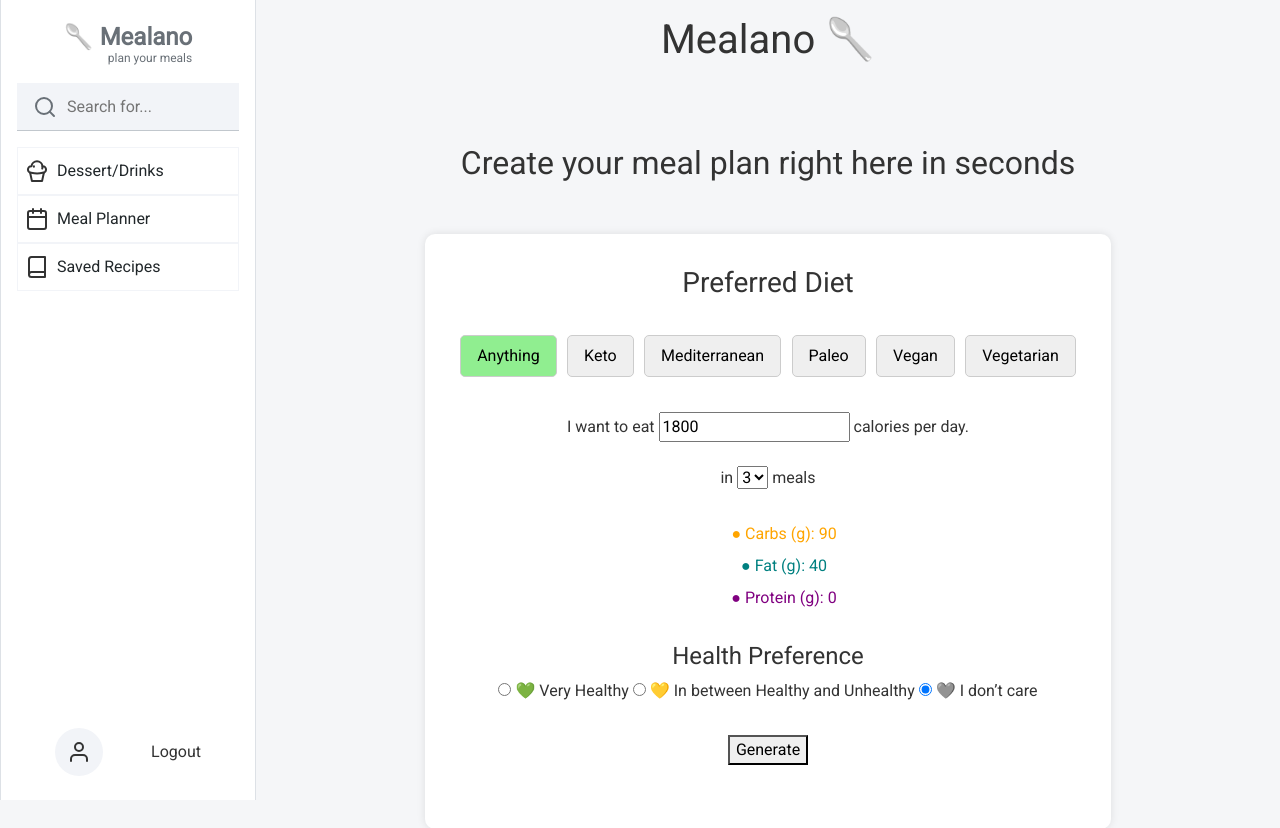
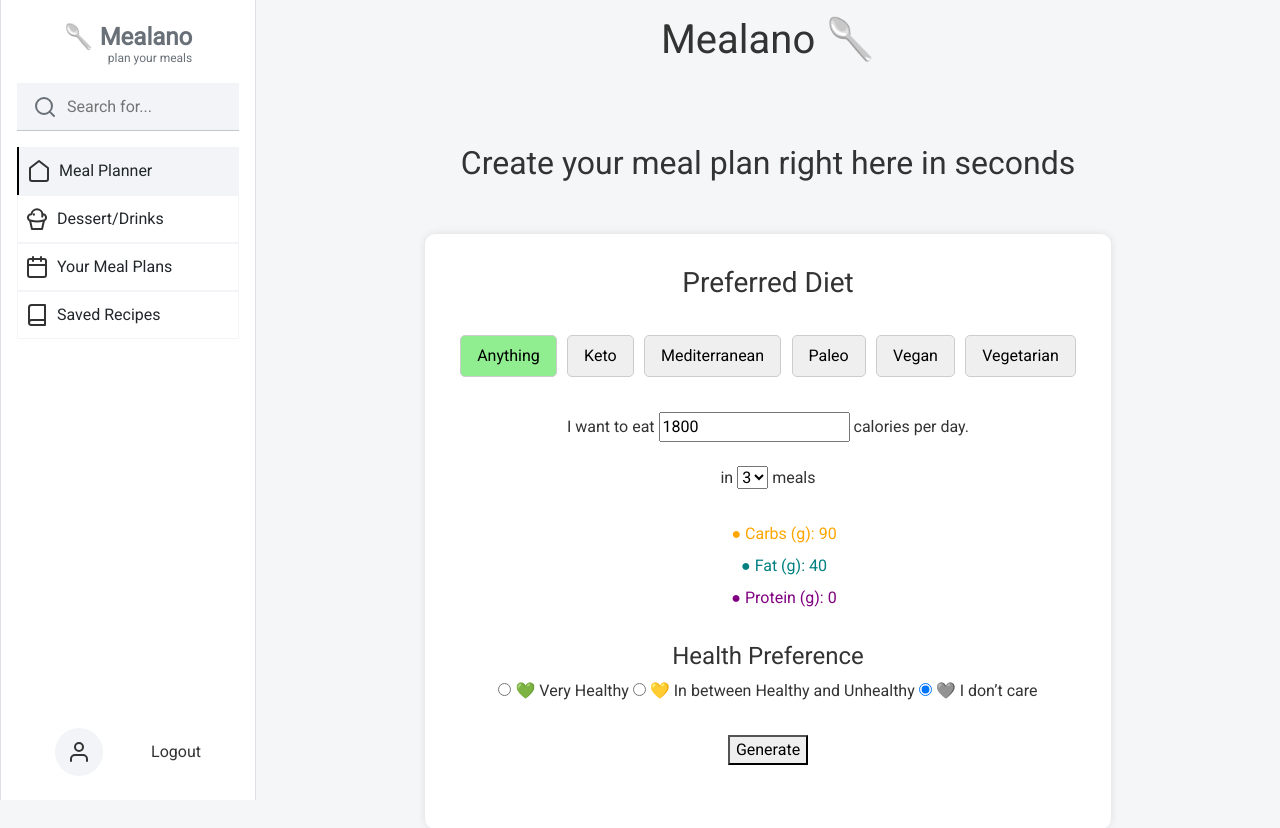
Before and after one commit to KireStrings/Meal-Planner, a Flask app: page /dashboard in a window 1280 px wide. Shown: the top 828 px of the page. Run offline with Flask 3, Linux system fonts and the light colour scheme; the visitor is signed in with stand-in values (Sample User, id 1).

Commit message:
feat: added `/dashboard` to sidebar menu items for clarity and navigation

```diff
--- a/app/templates/components/SideBar.html
+++ b/app/templates/components/SideBar.html
@@ -15,13 +15,17 @@
     </div>
 
     <div class="menu">
+        <a href="{{ url_for('main.dashboard') }}" class="menu-item {{ 'active' if current_page == 'main.dashboard' else '' }}">
+            {{ icon('home') }}
+            <div class="menu-text">Meal Planner</div>
+        </a>
         <a href="{{ url_for('dessert_drinks_page.dessert_view') }}" class="menu-item {{ 'active' if current_page == 'dessert_drinks_page.dessert_view' else '' }}">
             {{ icon('cupcake') }}
             <div class="menu-text">Dessert/Drinks</div>
         </a>
         <a href="/my-plan" class="menu-item {{ 'active' if current_page == 'meal_plan.my_plan' else '' }}">
             {{ icon('calendar') }}
-            <div class="menu-text">Meal Planner</div>
+            <div class="menu-text">Your Meal Plans</div>
         </a>
         <a href="/recipes" class="menu-item {{ 'active' if current_page == 'browse.recipes' else '' }}">
             {{ icon('book') }}
```
Also changed, not shown: app/static/icons/home.svg (added).
